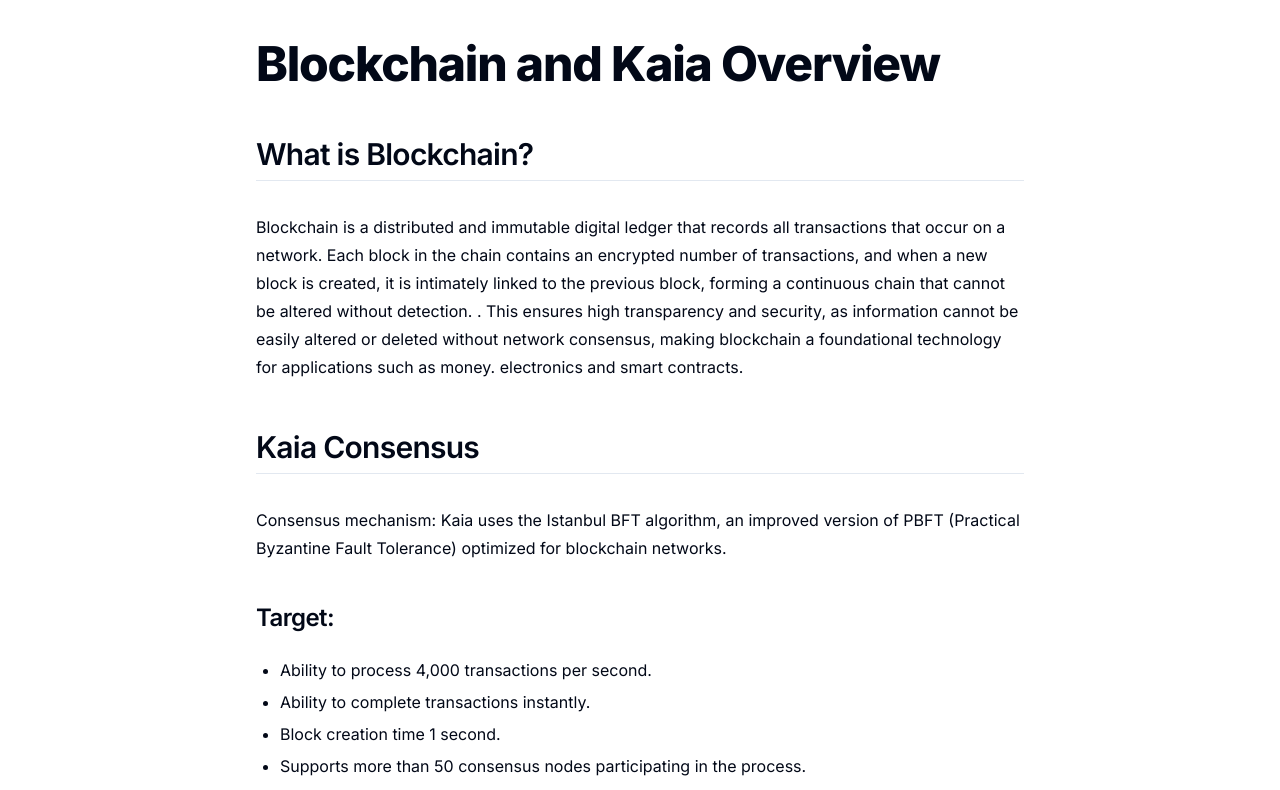
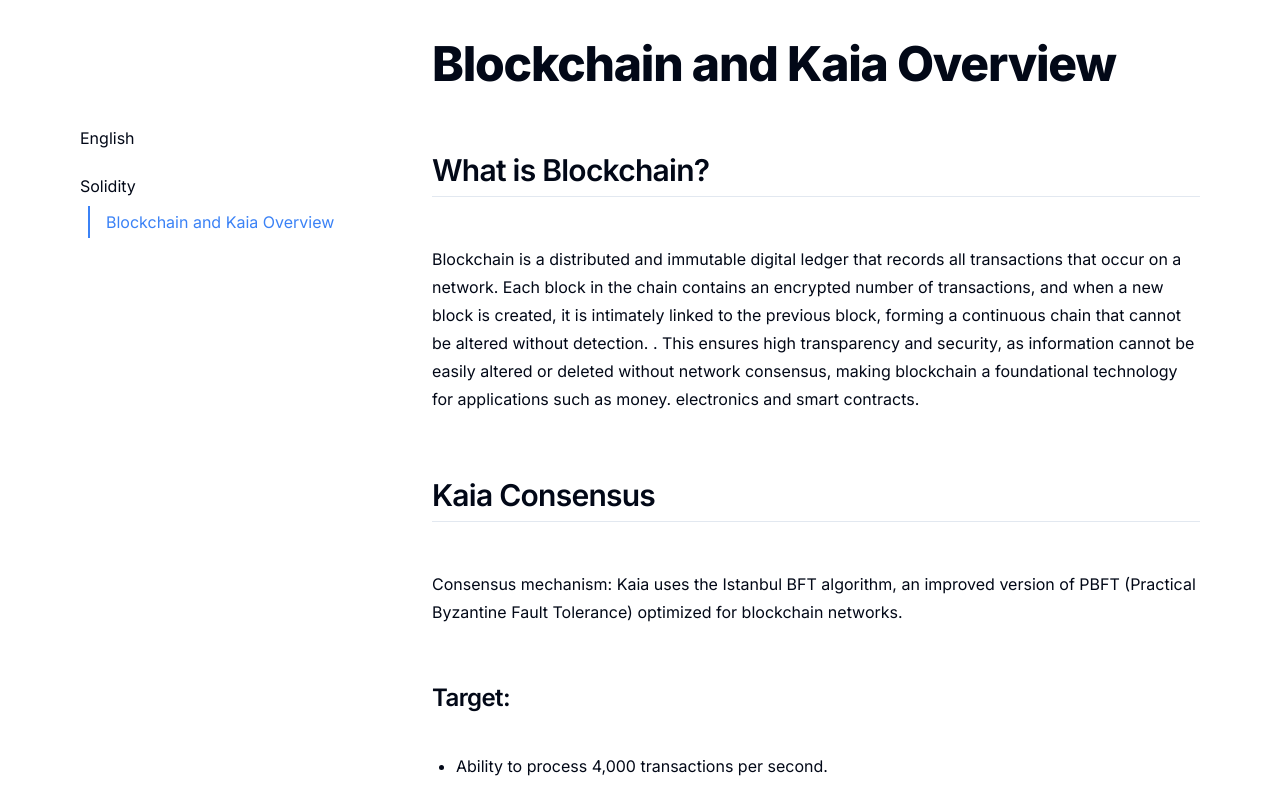
Before and after one commit to zxstim/kaia-developer-hub, a Next.js app: page /bootcamp/en/solidity/intro/blockchain-and-kaia-overview in a window 1280 px wide. Shown: the top 790 px of the page. Built offline with nearby package versions, Linux system fonts and the light colour scheme.

Commit message:
added sidebar nav and page nav

```diff
--- /dev/null
+++ b/app/bootcamp/data.tsx
@@ -0,0 +1,23 @@
+export const dappBootcampsCategoryNavData = [
+  {
+    id: 1,
+    title: 'English',
+    slug: '/bootcamp/en',
+    parent: null,
+  },
+  {
+    id: 2,
+    title: 'Solidity',
+    slug: '/library/dapp-bootcamps/vi/solidity',
+    parent: null
+  },
+]
+
+export const dappBootcampsItemNavData = [
+  {
+    id: 3,
+    title: 'Blockchain and Kaia Overview',
+    slug: '/bootcamp/en/solidity/intro/blockchain-and-kaia-overview',
+    parent: 2
+  }
+]
--- a/app/bootcamp/en/solidity/intro/blockchain-and-kaia-overview/page.mdx
+++ b/app/bootcamp/en/solidity/intro/blockchain-and-kaia-overview/page.mdx
@@ -1,3 +1,5 @@
+import PageNav from '@/components/page-nav'
+
 # Blockchain and Kaia Overview
 
 ## What is Blockchain?
@@ -41,3 +43,11 @@
 4. Transaction Confirmation: Finally, the transaction will be confirmed by the network, and information about it will be recorded on the blockchain. Users can track the status of transactions through online tools such as Etherscan.
 
 This process not only helps ensure transactions are carried out securely, but also helps prevent tampering or unauthorized alteration of transactions, thanks to the transparency and immutability of the blockchain.
+
+
+<PageNav
+    forward={{
+        title: "Solidity File Structure",
+        slug: "/bootcamp/en/solidity/intro/solidity-file-structure"
+    }}
+/>
--- a/app/bootcamp/layout.tsx
+++ b/app/bootcamp/layout.tsx
@@ -1,10 +1,16 @@
-import Link from 'next/link'
+
+import { dappBootcampsCategoryNavData, dappBootcampsItemNavData } from './data'
+import SidebarNav from '@/components/sidebar-nav'
 
 export default function MdxLayout({ children }: { children: React.ReactNode }) {
+
   // Create any shared layout or styles here
   return (
-    <div className="flex flex-col text-left w-full gap-4">
-      {children}
+    <div className="grid grid-cols-1 md:grid-cols-[320px_minmax(768px,_1fr)] text-left gap-8 justify-center">
+      <SidebarNav categories={dappBootcampsCategoryNavData} items={dappBootcampsItemNavData} />
+      <div className='flex flex-col gap-8'>
+        {children}
+      </div>
     </div>
   )
 }
--- /dev/null
+++ b/components/page-nav.tsx
@@ -0,0 +1,64 @@
+import Link from "next/link";
+import { ChevronLeft, ChevronRight } from "lucide-react";
+
+interface PageNavProps {
+  forward: { slug: string; title: string };
+  backward: { slug: string; title: string };
+}
+
+export default function PageNav(nav: PageNavProps) {
+  if (!nav.backward) {
+    return (
+      <div className="grid grid-cols-1 gap-4 mt-4">
+        <Link href={nav.forward.slug}>
+          <div className="flex flex-row justify-between items-center text-left p-4 border-2 rounded-md hover:border-blue-500 hover:text-blue-500 text-muted-foreground">
+            <div className="flex flex-col gap-2">
+              <div className="!text-sm !text-primary">Next</div>
+              <div className="text-md font-semibold">{nav.forward.title}</div>
+            </div>
+            <ChevronRight />
+          </div>
+        </Link>
+      </div>
+    );
+  }
+
+  if (!nav.forward) {
+    return (
+      <div className="grid grid-cols-1 gap-4 mt-4">
+        <Link href={nav.backward.slug}>
+          <div className="flex flex-row justify-between items-center text-right p-4 border-2 rounded-md hover:border-blue-500 hover:text-blue-500 text-muted-foreground">
+            <ChevronLeft />
+            <div className="flex flex-col gap-2">
+              <div className="!text-sm !text-primary">Previous</div>
+              <div className="text-md font-semibold">{nav.backward.title}</div>
+            </div>
+          </div>
+        </Link>
+      </div>
+    );
+  }
+
+  return (
+    <div className="grid grid-cols-1 md:grid-cols-2 gap-4 mt-4">
+      <Link href={nav.backward.slug}>
+        <div className="flex flex-row justify-between items-center text-right p-4 border-2 rounded-md hover:border-blue-500 hover:text-blue-500 text-muted-foreground">
+          <ChevronLeft />
+          <div className="flex flex-col gap-2">
+            <div className="!text-sm !text-primary">Previous</div>
+            <div className="text-md font-semibold">{nav.backward.title}</div>
+          </div>
+        </div>
+      </Link>
+      <Link href={nav.forward.slug}>
+        <div className="flex flex-row justify-between items-center text-left p-4 border-2 rounded-md hover:border-blue-500 hover:text-blue-500 text-muted-foreground">
+          <div className="flex flex-col gap-2">
+            <div className="!text-sm !text-primary">Next</div>
+            <div className="text-md font-semibold">{nav.forward.title}</div>
+          </div>
+          <ChevronRight />
+        </div>
+      </Link>
+    </div>
+  );
+}
--- /dev/null
+++ b/components/sidebar-nav.tsx
@@ -0,0 +1,43 @@
+'use client'
+
+import Link from 'next/link';
+import { usePathname } from 'next/navigation'
+
+interface SidebarNavProps {
+  categories: SidebarNavItem[];
+  items: SidebarNavItem[];
+}
+
+interface SidebarNavItem {
+  id: number;
+  title: string;
+  slug: string;
+  parent: number | null;
+}
+
+
+export default function SidebarNav(data: SidebarNavProps) {
+  const pathname = usePathname()
+
+  return (
+    <div className="md:flex md:flex-col md:gap-4 hidden md:sticky md:top-[126px] md:h-[calc(100vh-121px)]">
+      {data.categories.map((category) => (
+        <div key={category.id} className='flex flex-col gap-2'>
+          <Link key={category.id} href={category.slug} className={pathname == category.slug ? "text-blue-500" : ""}>
+            {category.title}
+          </Link>
+          <div className="flex flex-col ml-2">
+            {
+              data.items.filter((item) => item.parent === category.id).map((item) => (
+                <Link key={item.id} href={item.slug} className={pathname == item.slug ? "pl-4 text-blue-500 border-l-2 border-l-blue-500 py-1" : "border-l-2 pl-4 py-1"}>
+                  {item.title}
+                </Link>
+              ))
+            }
+          </div>
+        </div>
+        ))
+      }
+    </div>
+  )
+}
--- /dev/null
+++ b/components/site-header.tsx
@@ -0,0 +1,18 @@
+import Link from "next/link";
+import Image from "next/image";
+
+export default function SiteHeader() {
+  return (
+    <div className="flex flex-row items-center justify-between">
+      <Link href="/">
+        <Image
+          src="/buildstation-logo.svg"
+          alt="buildstation Logo"
+          width={1200}
+          height={250}
+          className="max-w-48"
+          />
+      </Link>
+    </div>
+  )
+}
--- /dev/null
+++ b/components/table-of-contents.tsx
@@ -0,0 +1,27 @@
+import React from 'react';
+import Link from 'next/link';
+
+interface TableOfContentsProps {
+  headings: {
+    text: string,
+    level: number
+  }[];
+}
+
+export default function TableOfContents({ headings }: TableOfContentsProps) {
+
+  return (
+    <div className="sticky top-[126px] h-[calc(100vh-121px)]">
+      <div className="flex flex-col gap-2">
+        <div className="!text-primary">On this page</div>
+        <div className="flex flex-col gap-2">
+          {headings.map((heading, index) => (
+            <Link key={index} className={`text-sm text-muted-foreground hover:text-blue-500`} href={`#${heading.text.normalize('NFD').replace(/[\u0300-\u036f]/g, "").replace(/đ/g, "d").replace(/Đ/g, "D").toLowerCase().split(' ').join('-')}`}>
+              {heading.text}
+            </Link>
+          ))}
+        </div>
+      </div>
+    </div>
+  );
+}
```
